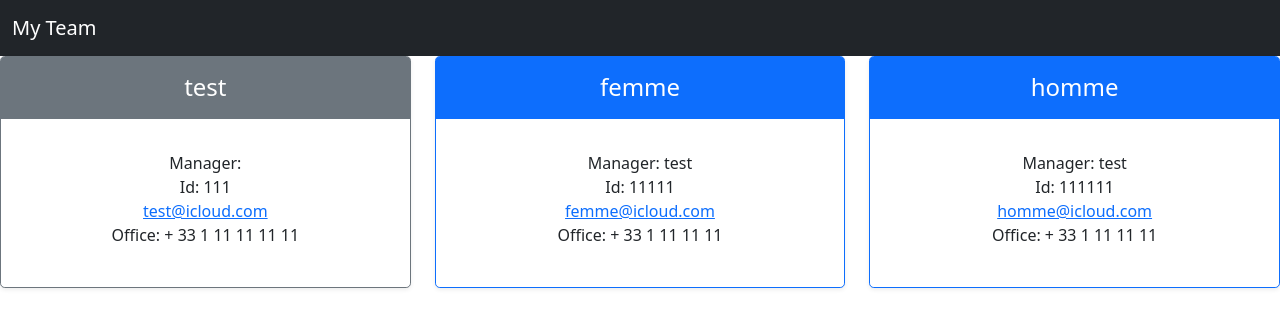
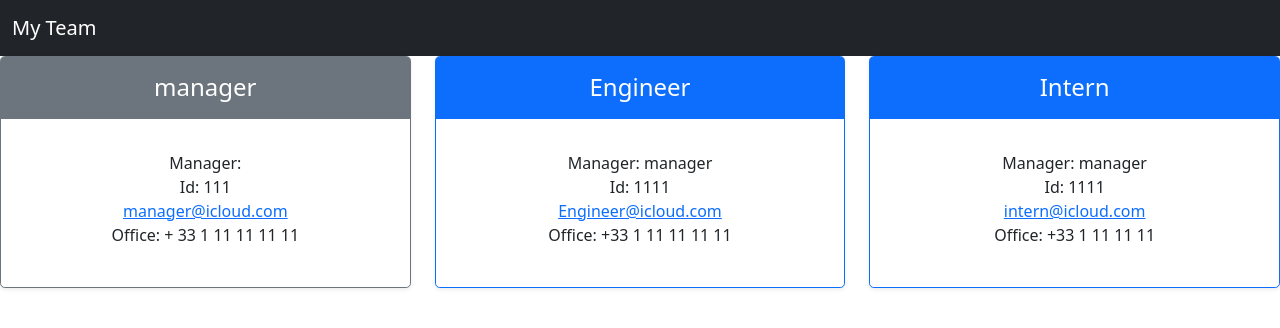
Before and after one commit to psurer/teamProfileGenerator, a website: page index.html in a window 1280 px wide. Drawn offline with nearby package versions, Linux system fonts and the light colour scheme.

```diff
--- a/index.html
+++ b/index.html
@@ -15,44 +15,44 @@
         <div class="col">
         <div class="card mb-4 rounded-3 shadow-sm border-secondary">
             <div class="card-header py-3 text-white bg-secondary border-secondary">
-            <h4 class="my-0 fw-normal">test</h4>
+            <h4 class="my-0 fw-normal">manager</h4>
             </div>
     <div class="card-body">
       <ul class="list-unstyled mt-3 mb-4">
         <li>Manager: </li>
         <li>Id: 111</li>
         <li>
-          <a href="mailto:test@icloud.com">test@icloud.com</a>
+          <a href="mailto:manager@icloud.com">manager@icloud.com</a>
         </li>
         <li>Office: + 33 1 11 11 11 11</li>
       </ul>
     </div></div></div><div class="col">
         <div class="card mb-4 rounded-3 shadow-sm border-primary">
             <div class="card-header py-3 text-white bg-primary border-primary">
-            <h4 class="my-0 fw-normal">femme </h4>
+            <h4 class="my-0 fw-normal">Engineer</h4>
             </div>
     <div class="card-body">
       <ul class="list-unstyled mt-3 mb-4">
-        <li>Manager: test</li>
-        <li>Id: 11111</li>
+        <li>Manager: manager</li>
+        <li>Id: 1111</li>
         <li>
-          <a href="mailto:femme@icloud.com">femme@icloud.com</a>
+          <a href="mailto:Engineer@icloud.com">Engineer@icloud.com</a>
         </li>
-        <li>Office: + 33 1 11 11 11</li>
+        <li>Office: +33 1 11 11 11 11</li>
       </ul>
     </div></div></div><div class="col">
         <div class="card mb-4 rounded-3 shadow-sm border-primary">
             <div class="card-header py-3 text-white bg-primary border-primary">
-            <h4 class="my-0 fw-normal">homme</h4>
+            <h4 class="my-0 fw-normal">Intern</h4>
             </div>
     <div class="card-body">
       <ul class="list-unstyled mt-3 mb-4">
-        <li>Manager: test</li>
-        <li>Id: 111111</li>
+        <li>Manager: manager</li>
+        <li>Id: 1111</li>
         <li>
-          <a href="mailto:homme@icloud.com">homme@icloud.com</a>
+          <a href="mailto:intern@icloud.com">intern@icloud.com</a>
         </li>
-        <li>Office: + 33 1 11 11 11 </li>
+        <li>Office: +33 1 11 11 11</li>
       </ul>
     </div></div></div>
     </div>
--- a/lib/Intern.js
+++ b/lib/Intern.js
@@ -1,6 +1,6 @@
 const Employee = require('./employee');
 module.exports = class Intern extends Employee{
-    constructor(id, name, email, phone, employeeType,managerName ){
+    constructor(id, name, email, phone, employeeType,managerName){
         super(id, name, email, phone,employeeType,managerName);
     }
 }
```
Also changed, not shown: 1 other file.
